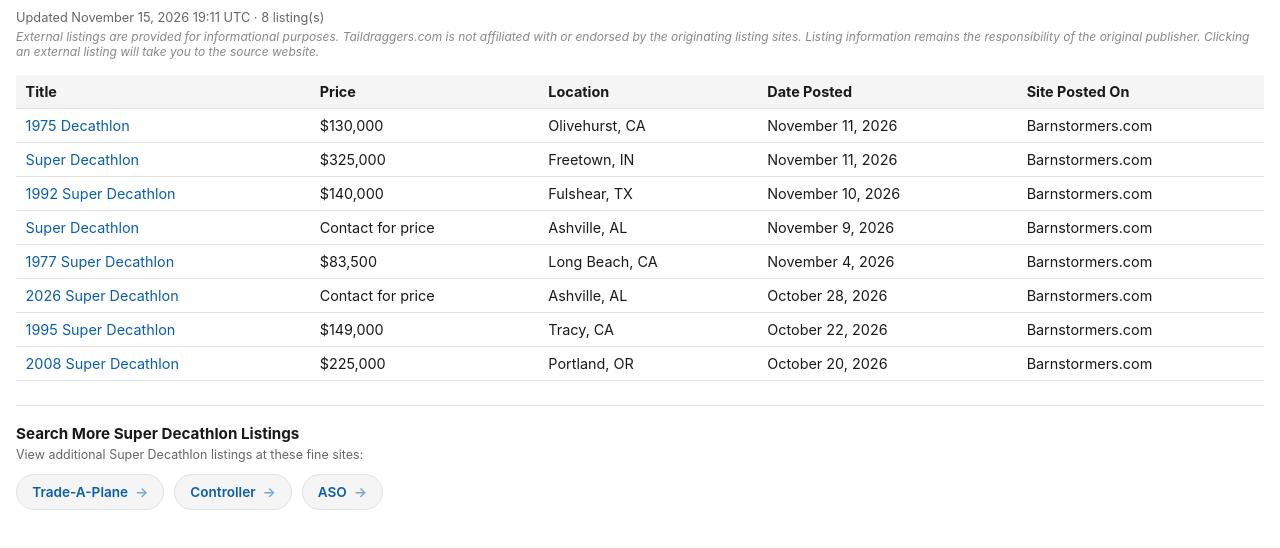
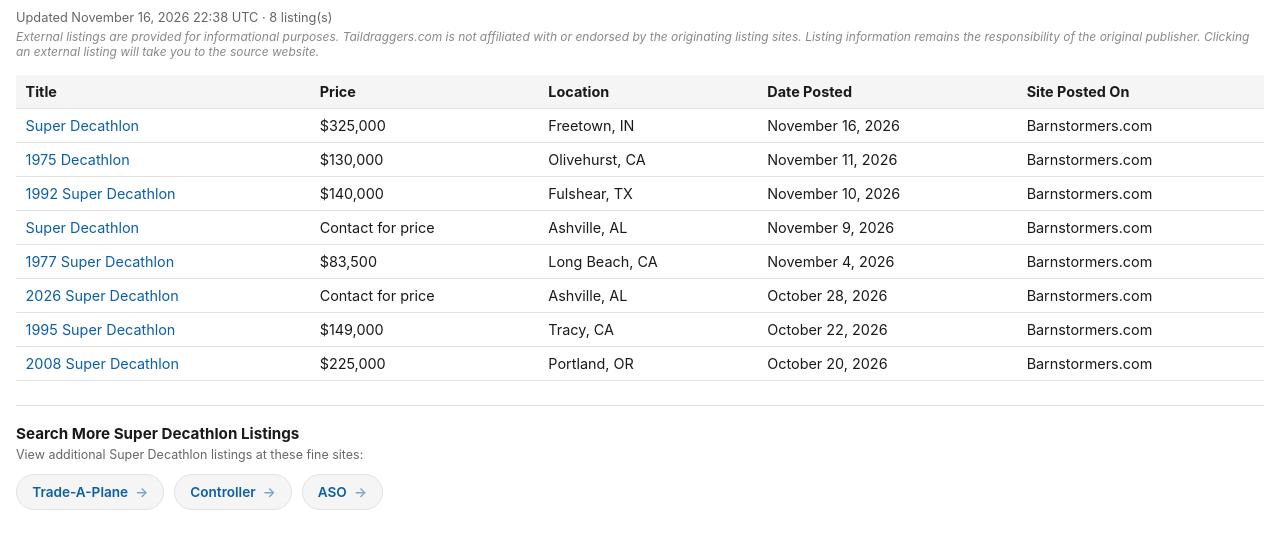
Before and after one commit to taildraggers/super-decathlon-for-sale, a plain HTML site: page docs/index.html in a window 1280 px wide. Shown: the part 42-590 px from the top of the page. Drawn offline with Linux system fonts and the light colour scheme.

Commit message:
Update Super Decathlon listings (2026-11-16)

```diff
--- a/docs/index.html
+++ b/docs/index.html
@@ -76,15 +76,15 @@
 </head>
 <body>
   <h1>Other Super Decathlon Ads on the Web</h1>
-  <div class="updated">Updated November 15, 2026 19:11 UTC &middot; 8 listing(s)</div>
+  <div class="updated">Updated November 16, 2026 22:38 UTC &middot; 8 listing(s)</div>
   <div class="disclaimer">External listings are provided for informational purposes. Taildraggers.com is not affiliated with or endorsed by the originating listing sites. Listing information remains the responsibility of the original publisher. Clicking an external listing will take you to the source website.</div>
   <table>
     <thead>
       <tr><th>Title</th><th>Price</th><th>Location</th><th>Date Posted</th><th>Site Posted On</th></tr>
     </thead>
     <tbody>
+        <tr><td><a href="https://www.barnstormers.com/classified-2072955-Super-Decathlon.html" target="_blank" rel="noopener noreferrer">Super Decathlon</a></td><td>$325,000</td><td>Freetown, IN</td><td>November 16, 2026</td><td>Barnstormers.com</td></tr>
         <tr><td><a href="https://www.barnstormers.com/classified-2041241-75-Bellanca-Decathlon-CS-8KCAB.html" target="_blank" rel="noopener noreferrer">1975 Decathlon</a></td><td>$130,000</td><td>Olivehurst, CA</td><td>November 11, 2026</td><td>Barnstormers.com</td></tr>
-        <tr><td><a href="https://www.barnstormers.com/classified-2072955-Super-Decathlon.html" target="_blank" rel="noopener noreferrer">Super Decathlon</a></td><td>$325,000</td><td>Freetown, IN</td><td>November 11, 2026</td><td>Barnstormers.com</td></tr>
         <tr><td><a href="https://www.barnstormers.com/classified-2041811-Super-Decathlon-1992.html" target="_blank" rel="noopener noreferrer">1992 Super Decathlon</a></td><td>$140,000</td><td>Fulshear, TX</td><td>November 10, 2026</td><td>Barnstormers.com</td></tr>
         <tr><td><a href="https://www.barnstormers.com/classified-2060826-Factory-new-Super-Decathlon.html" target="_blank" rel="noopener noreferrer">Super Decathlon</a></td><td>Contact for price</td><td>Ashville, AL</td><td>November 9, 2026</td><td>Barnstormers.com</td></tr>
         <tr><td><a href="https://www.barnstormers.com/classified-2052355-1977-Super-Decathlon.html" target="_blank" rel="noopener noreferrer">1977 Super Decathlon</a></td><td>$83,500</td><td>Long Beach, CA</td><td>November 4, 2026</td><td>Barnstormers.com</td></tr>
```
